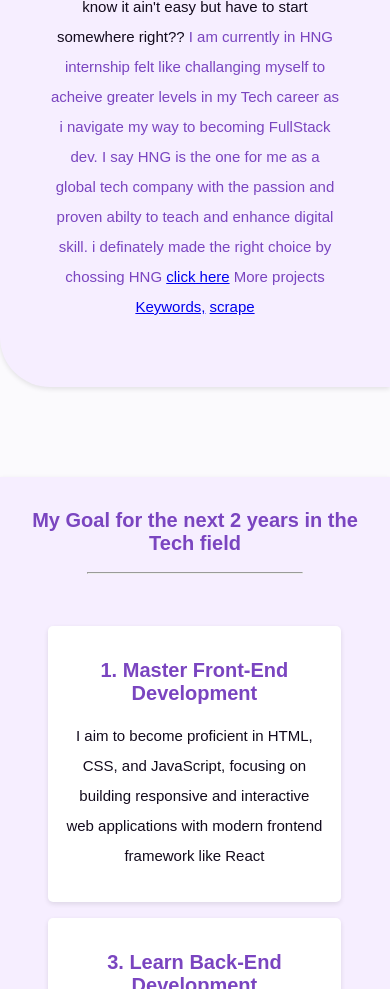
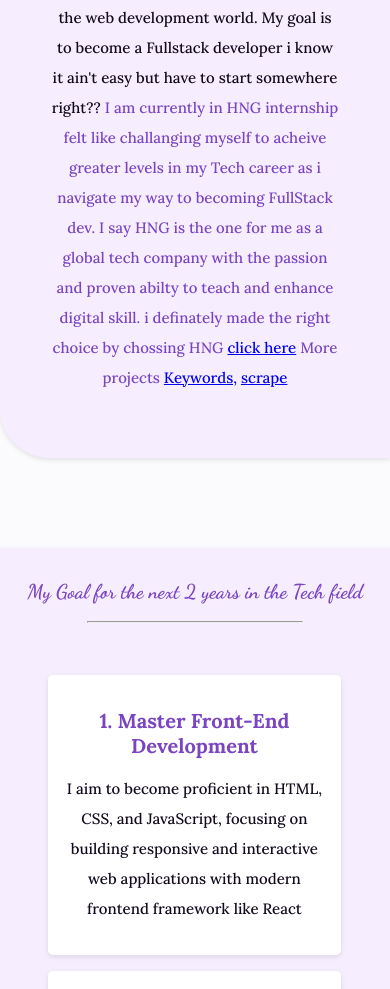
Before and after one commit to SommyTechFx/Single-Page-Website, a plain HTML site: page index.html in a window 390 px wide. Shown: the part 1011-2000 px from the top of the page. Drawn offline with Linux system fonts and the light colour scheme.

Commit message:
made changes

```diff
--- a/HNGTask2.css
+++ b/HNGTask2.css
@@ -1,4 +1,5 @@
-@import url("https://fonts.googleapis.com/css2?family=Poppins:ital,wght@0,100;0,200;0,300;0,400;0,500;0,600;0,700;0,800;0,900;1,100;1,200;1,300;1,400;1,500;1,600;1,700;1,800;1,900&display=swap");
+@import url("https://fonts.googleapis.com/css2?family=Dancing+Script:wght@400..700&family=Lora:ital,wght@0,400..700;1,400..700&display=swap");
+@import url("https://fonts.googleapis.com/css2?family=Dancing+Script:wght@400..700&display=swap");
 body {
   font-family: Arial, sans-serif;
   margin: 0;
@@ -25,9 +26,9 @@ header {
   display: flex;
   justify-content: space-between;
   padding: 1.5rem;
-
-  font-size: 20px;
-  font-weight: 500;
+  font-family: "Dancing Script";
+  font-size: 30px;
+  font-weight: 400;
 }
 header a {
   text-decoration: none;
@@ -59,6 +60,8 @@ section .day {
 .profile-section-sub1 {
   /* border: 1px solid blue; */
   justify-content: center;
+  font-family: "Dancing Script";
+  font-size: 20px;
   /* flex: 1; */
 }
 .profile-section-sub2 {
@@ -71,9 +74,10 @@ section .day {
 }
 .Name-tag {
   text-align: right;
-  margin-right: 10px;
+  /* margin-right: 10px; */
 }
 .About-Me {
+  font-family: "lora";
   font-size: 15px;
   font-weight: 500;
   color: var(--text);
@@ -95,6 +99,11 @@ hr {
   box-shadow: 0 2px 5px rgba(0, 0, 0, 0.1);
 }
 .total-goal-container .beginning-text {
+  font-family: "Dancing Script";
+  font-optical-sizing: auto;
+  /* font-weight: <weight>;
+  font-style: normal; */
+
   text-align: center;
   font-size: 35px;
   color: var(--primary);
@@ -122,7 +131,7 @@ hr {
   border-radius: 5px;
   margin: 1em;
   padding: 1em;
-  width: 100%;
+  width: 80%;
   max-width: 600px;
   box-shadow: 0 2px 5px rgba(0, 0, 0, 0.1);
   transition: transform 0.5s;
@@ -132,7 +141,8 @@ hr {
 .goal h2:first-child,
 .goal h2:first-child {
   color: var(--primary);
-  font-size: 30px;
+  font-size: 18px;
+  font-family: "lora";
 }
 
 .goal p,
@@ -140,9 +150,10 @@ hr {
 .goal p,
 .goal p {
   color: var(--text);
-  font-size: 20px;
+  font-size: 12px;
   line-height: 2;
   font-weight: 500;
+  font-family: "lora";
 }
 
 @media (max-width: 900px) {
@@ -161,6 +172,7 @@ hr {
     color: var(--text);
     line-height: 2;
     padding: 2px;
+    font-family: "lora";
   }
   .About-Me span {
     color: var(--primary);
@@ -199,7 +211,7 @@ hr {
     border-radius: 5px;
     margin: 1em;
     padding: 1em;
-    width: 100%;
+    width: 80%;
     max-width: 600px;
     box-shadow: 0 2px 5px rgba(0, 0, 0, 0.1);
     transition: transform 0.5s;
@@ -209,7 +221,7 @@ hr {
   .goal h2:first-child,
   .goal h2:first-child {
     color: var(--primary);
-    font-size: 30px;
+    font-size: 25px;
   }
 
   .goal p,
@@ -217,7 +229,7 @@ hr {
   .goal p,
   .goal p {
     color: var(--text);
-    font-size: 20px;
+    font-size: 18px;
     line-height: 2;
     font-weight: 500;
   }
```
